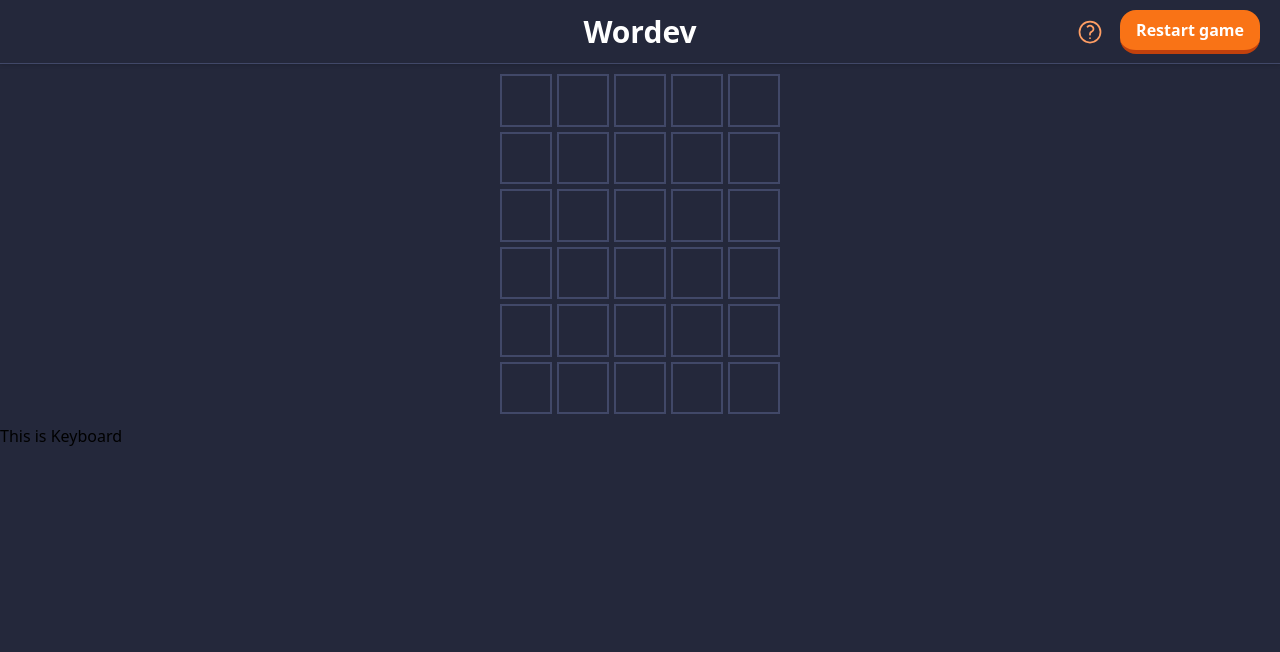
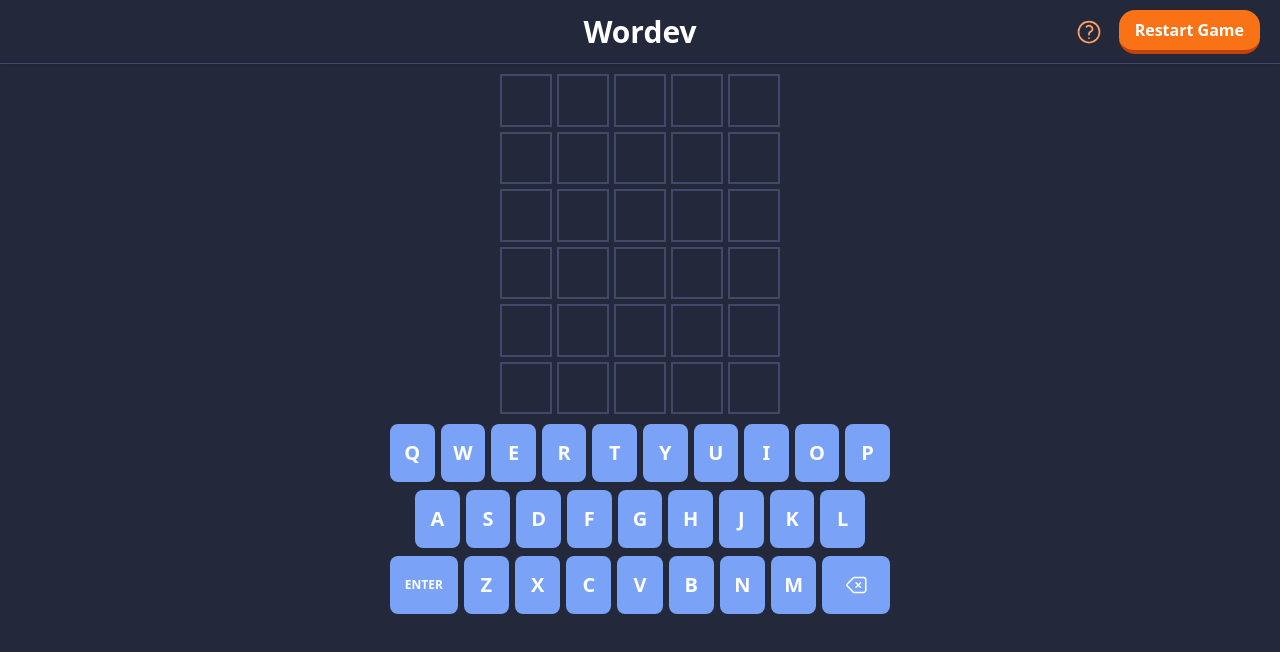
Before and after one commit to dngtnv/wordev-game, a React (Vite) app: page / in a window 1280 px wide. Shown: the top 652 px of the page. Built offline with nearby package versions, Linux system fonts and the light colour scheme.

Commit message:
keyboard component and related features

```diff
--- a/src/App.jsx
+++ b/src/App.jsx
@@ -5,6 +5,7 @@ import Keyboard from './components/Keyboard';
 
 function App() {
   const [restart, setRestart] = useState(false);
+  const [key, setKey] = useState({});
 
   const restartGame = () => {
     setRestart(true);
@@ -13,12 +14,20 @@ function App() {
     setRestart(false);
   };
 
+  const handleKeyboardClick = (key) => {
+    setKey({ value: key });
+  };
+
   return (
     <div className='min-h-screen w-full bg-primary'>
       <Header onRestart={restartGame} />
-      <main className='flex flex-col place-content-center'>
-        <Board gameRestart={restart} onGameRestart={handleGameRestart} />
-        <Keyboard />
+      <main className='mx-auto flex w-full max-w-[500px] flex-col place-content-center'>
+        <Board
+          gameRestart={restart}
+          onGameRestart={handleGameRestart}
+          keyPressed={key}
+        />
+        <Keyboard onKeyboardClick={handleKeyboardClick} />
       </main>
     </div>
   );
--- a/src/assets/wordList.js
+++ b/src/assets/wordList.js
@@ -31,5 +31,6 @@ const wordList = [
   'async',
   'await',
   'proxy',
+  'false',
 ];
 export default wordList;
--- a/src/components/Board/index.jsx
+++ b/src/components/Board/index.jsx
@@ -1,7 +1,7 @@
 import { useCallback, useEffect, useState } from 'react';
 import wordList from '../../assets/wordList';
 
-const Board = ({ gameRestart, onGameRestart }) => {
+const Board = ({ gameRestart, onGameRestart, keyPressed }) => {
   const [board, setBoard] = useState(
     Array(6)
       .fill()
@@ -173,6 +173,7 @@ const Board = ({ gameRestart, onGameRestart }) => {
   const handleKeyPress = useCallback(
     (e) => {
       if (isWinner) return;
+      if (e.repeat) return;
       if (e.key === 'Backspace') {
         if (currentCol === 0) return;
         removeLetter();
@@ -189,11 +190,31 @@ const Board = ({ gameRestart, onGameRestart }) => {
     [currentCol, revealWord, getGuessWord, addLetter, isWinner, removeLetter],
   );
 
+  const handleKeyboardPress = useCallback(() => {
+    if (isWinner) return;
+    const { value } = keyPressed;
+    if (value === 'Backspace') {
+      if (currentCol === 0) return;
+      removeLetter();
+    }
+    if (value === 'Enter') {
+      const guess = getGuessWord();
+      revealWord(guess);
+    }
+    if (isLetter(value)) {
+      addLetter(value);
+    }
+  }, [keyPressed]);
+
   useEffect(() => {
     if (gameRestart) {
       resetGame();
     }
   }, [gameRestart, resetGame]);
+
+  useEffect(() => {
+    handleKeyboardPress();
+  }, [handleKeyboardPress]);
 
   useEffect(() => {
     const listener = (e) => handleKeyPress(e);
--- a/src/components/Header/index.jsx
+++ b/src/components/Header/index.jsx
@@ -3,7 +3,7 @@ const Header = ({ onRestart }) => {
     onRestart();
     // Remove focus from the button after clicking it
     e.currentTarget.blur();
-  }
+  };
   return (
     <header className='relative flex h-16 items-center justify-center border-b-[1px] border-b-main-gray bg-primary drop-shadow'>
       <h1 className='text-3xl font-bold text-white'>Wordev</h1>
@@ -28,7 +28,7 @@ const Header = ({ onRestart }) => {
           onClick={handleRestartClick}
           className='mr-5 rounded-2xl border-b-4 border-orange-700 bg-orange-500 px-4 py-2 font-bold text-white hover:border-orange-500 hover:bg-orange-400'
         >
-          Restart game
+          Restart Game
         </button>
       </div>
     </header>
--- a/src/components/Keyboard/index.jsx
+++ b/src/components/Keyboard/index.jsx
@@ -1,5 +1,78 @@
-const Keyboard = () => {
-  return <div>This is Keyboard</div>;
+const Keyboard = ({ onKeyboardClick }) => {
+  const bpSvg = (
+    <svg
+      xmlns='http://www.w3.org/2000/svg'
+      fill='none'
+      viewBox='0 0 24 24'
+      strokeWidth='1.5'
+      stroke='currentColor'
+      className='h-6 w-6'
+    >
+      <path
+        strokeLinecap='round'
+        strokeLinejoin='round'
+        d='M12 9.75L14.25 12m0 0l2.25 2.25M14.25 12l2.25-2.25M14.25 12L12 14.25m-2.58 4.92l-6.375-6.375a1.125 1.125 0 010-1.59L9.42 4.83c.211-.211.498-.33.796-.33H19.5a2.25 2.25 0 012.25 2.25v10.5a2.25 2.25 0 01-2.25 2.25h-9.284c-.298 0-.585-.119-.796-.33z'
+      />
+    </svg>
+  );
+
+  const firstLayerKeys = ['q', 'w', 'e', 'r', 't', 'y', 'u', 'i', 'o', 'p'];
+  const secondLayerKeys = ['a', 's', 'd', 'f', 'g', 'h', 'j', 'k', 'l'];
+  const thirdLayerKeys = ['Enter', 'z', 'x', 'c', 'v', 'b', 'n', 'm', bpSvg];
+
+  const onKeyboardClickHandler = (e) => {
+    if (e.target.tagName === 'svg' || e.target.tagName === 'path') {
+      const btn = e.target.closest('button').getAttribute('data-key');
+      onKeyboardClick(btn);
+    } else {
+      onKeyboardClick(e.target.getAttribute('data-key'));
+    }
+    e.currentTarget.blur();
+  };
+
+  return (
+    <section className='flex h-[200px] select-none flex-col items-center text-white'>
+      <div className='mb-2 flex w-full gap-[6px]'>
+        {firstLayerKeys.map((key, index) => (
+          <button
+            key={index}
+            className='flex h-[58px] flex-1 items-center justify-center rounded-lg bg-main-blue text-[1.25em] font-bold uppercase'
+            data-key={key}
+            onClick={onKeyboardClickHandler}
+          >
+            {key}
+          </button>
+        ))}
+      </div>
+      <div className='mb-2 flex w-[90%] gap-[6px]'>
+        {secondLayerKeys.map((key, index) => (
+          <button
+            key={index}
+            className='flex h-[58px] flex-1 items-center justify-center rounded-lg bg-main-blue text-[1.25em] font-bold uppercase'
+            data-key={key}
+            onClick={onKeyboardClickHandler}
+          >
+            {key}
+          </button>
+        ))}
+      </div>
+      <div className='mb-2 flex w-full gap-[6px]'>
+        {thirdLayerKeys.map((key, index) => (
+          <button
+            key={index}
+            className={`${index === 0 || index === 8
+                ? 'flex-[1.5] text-[12px]'
+                : 'flex-1 text-[1.25em]'
+              } flex h-[58px] items-center justify-center rounded-lg bg-main-blue font-bold uppercase`}
+            data-key={index === 8 ? 'Backspace' : key}
+            onClick={onKeyboardClickHandler}
+          >
+            {key}
+          </button>
+        ))}
+      </div>
+    </section>
+  );
 };
 
 export default Keyboard;
```
